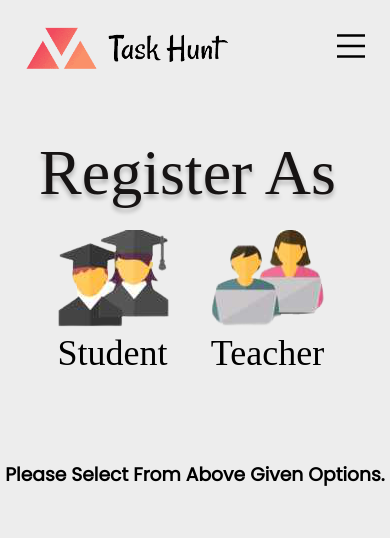
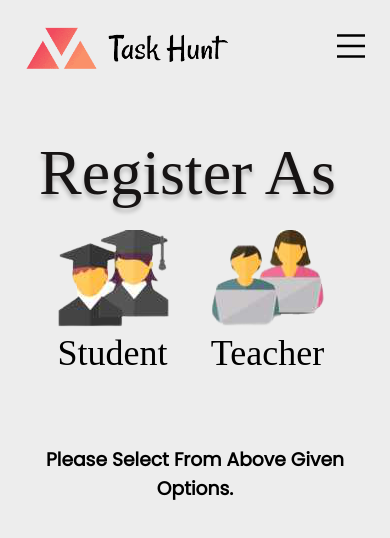
Before and after one commit to bhagyamudgal/task-hunt, a Next.js app: page /signup in a window 390 px wide. Shown: the top 538 px of the page. Built offline with nearby package versions, Linux system fonts and the light colour scheme; a web font is replaced by a local one.

Commit message:
corrected css for text content

```diff
--- a/styles/signup.module.css
+++ b/styles/signup.module.css
@@ -154,5 +154,7 @@
   }
   .text {
     min-height: 200px;
+    width: 80%;
+    text-align: center;
   }
 }
```
